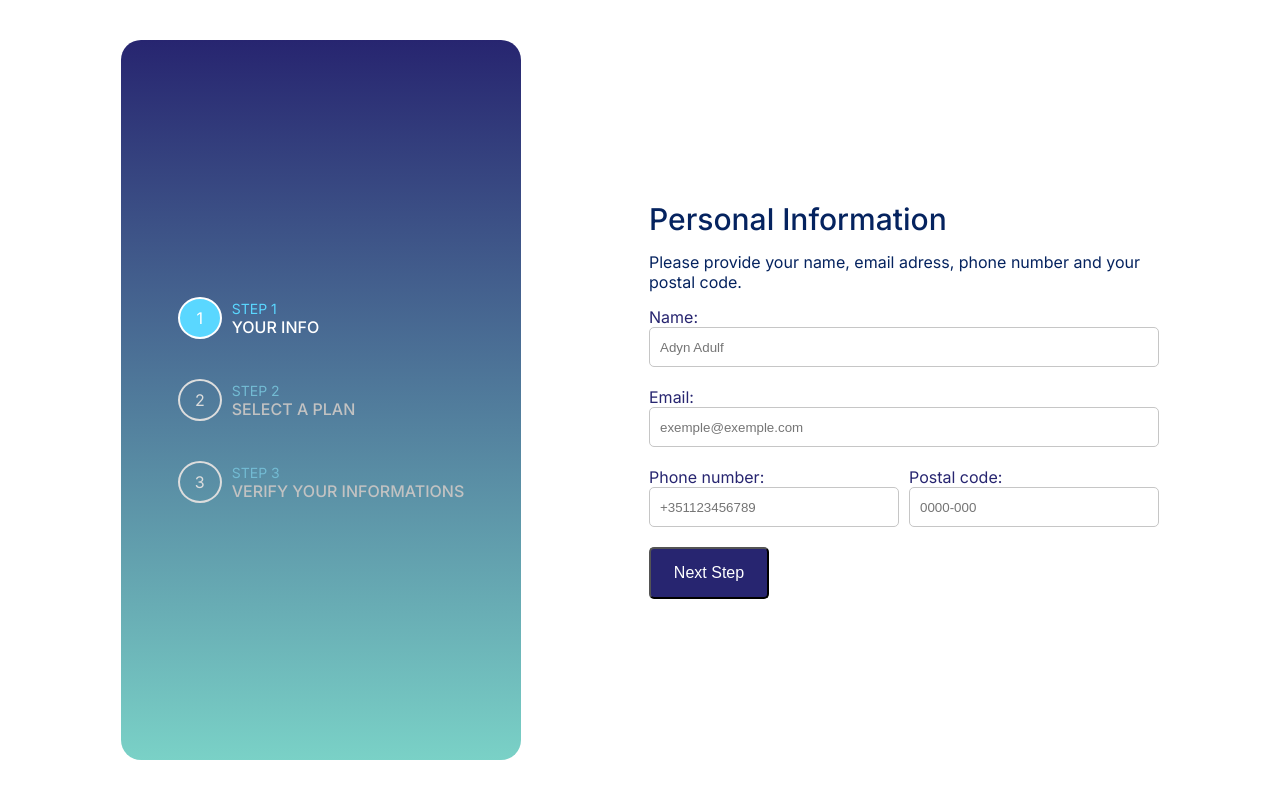
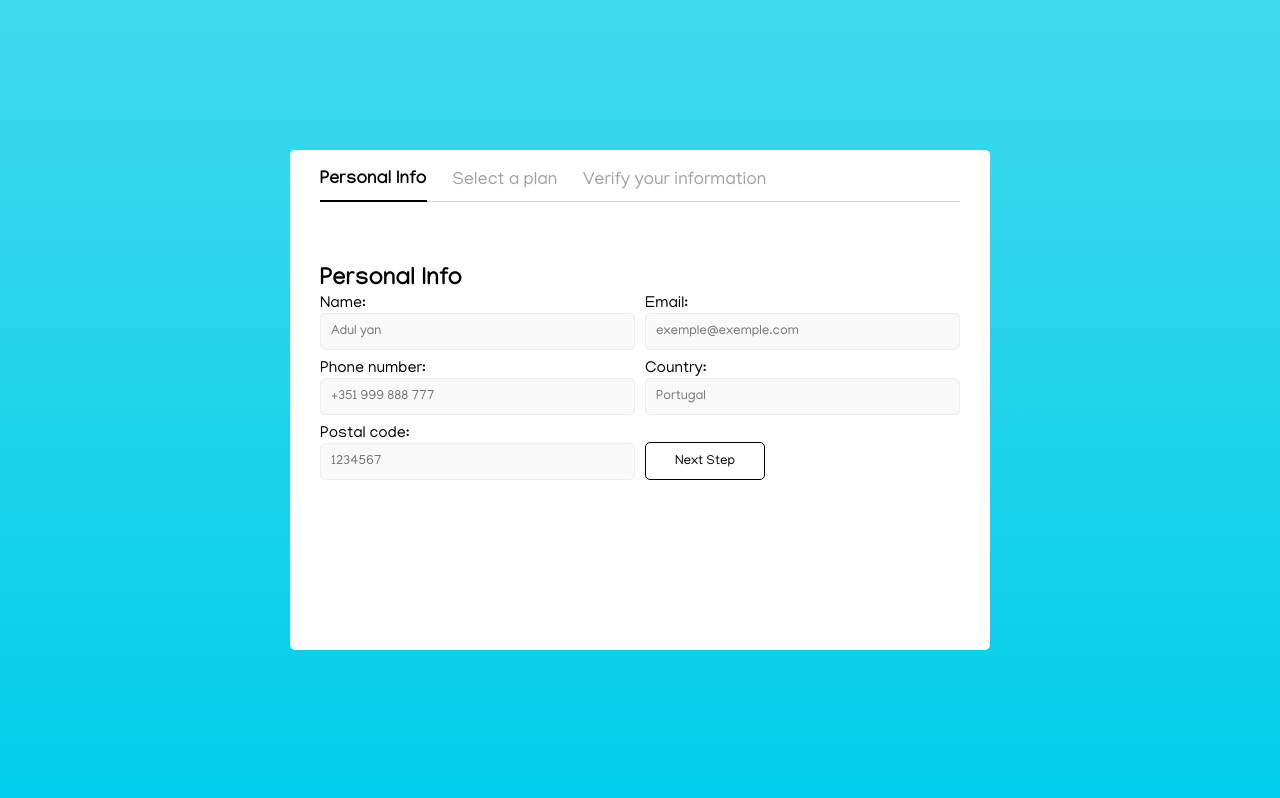
Before and after one commit to leokoby/step-form, a Next.js app: page / in a window 1280 px wide. Built offline with nearby package versions, Linux system fonts and the light colour scheme.

Commit message:
feature new form page

```diff
--- /dev/null
+++ b/src/app/components/InfoForm/PersonalForm.jsx
@@ -0,0 +1,47 @@
+import React from 'react'
+import styles from '../../page.module.css'
+import {useForm} from 'react-hook-form'
+
+export default function PersonalForm({setState}) {
+  const { register, handleSubmit } = useForm()
+
+  const onSubmit = (data) => {
+    const {name, email, phonenumber, postalcode, country} = data
+
+    if(name && email && phonenumber && postalcode && country){
+      setState(2)
+      localStorage.setItem('infoform', JSON.stringify(data))
+    }
+  }
+
+  return (
+    <div  className={styles.containerForm}>
+      <h2>Personal Info</h2>
+      <form method='POST' onSubmit={handleSubmit(onSubmit)}>
+        <div>
+          <label htmlFor="name">
+            Name:
+            <input {...register("name")} id='name' placeholder='Adul yan'/>
+          </label>
+          <label htmlFor="email">
+            Email:
+            <input {...register("email")} id='email' placeholder='exemple@exemple.com'/>
+          </label>
+          <label htmlFor="phone">
+            Phone number:
+            <input {...register("phonenumber")} id='phone' placeholder='+351 999 888 777'/>
+          </label>
+          <label htmlFor="country">
+            Country:
+            <input {...register("country")} id='country' placeholder='Portugal'/>
+          </label>
+          <label htmlFor="postalcode">
+            Postal code:
+            <input {...register("postalcode")} id='postalcode' placeholder='1234567'/>
+          </label>
+          <input type='submit' value={'Next Step'}/>
+        </div>
+      </form>
+    </div>
+  )
+}
--- a/src/app/globals.css
+++ b/src/app/globals.css
@@ -1,6 +1,9 @@
+@import url('https://fonts.googleapis.com/css2?family=Manjari:wght@100;400;700&display=swap');
+
 *{
   margin: 0;
   padding: 0;
   box-sizing: border-box;
   text-decoration: none;
+  font-family: 'Manjari';
 }
--- a/src/app/layout.jsx
+++ b/src/app/layout.jsx
@@ -1,7 +1,7 @@
 import './globals.css'
-import { Inter } from 'next/font/google'
+import { Manjari } from 'next/font/google'
 
-const inter = Inter({ subsets: ['latin'] })
+const manjari = Manjari({weight: '400', subsets: ['latin']})
 
 export const metadata = {
   title: 'Create Next App',
@@ -11,7 +11,7 @@ export const metadata = {
 export default function RootLayout({ children }) {
   return (
     <html lang="en">
-      <body className={inter.className}>{children}</body>
+      <body className={manjari.className}>{children}</body>
     </html>
   )
 }
--- a/src/app/page.jsx
+++ b/src/app/page.jsx
@@ -1,9 +1,7 @@
 "use client"
 import { useState } from 'react'
 import styles from './page.module.css'
-import InfoForm from './components/InfoForm/InfoForm'
-import Plans from './components/Plans/Plans'
-import VerifyInfo from './components/VerifyInfo/VerifyInfo'
+import PersonalForm from './components/InfoForm/PersonalForm'
 
 
 
@@ -12,34 +10,14 @@ export default function Home() {
 
   return (
     <main className={styles.main}>
-      <aside className={styles.containerAside}>
-        <div>
-          <span className={styles.containerStep}>
-            <p className={`${styles.bullet} ${step > 0 ? styles.bulletActive : ''}`}>1</p>
-            <span className={`${styles.stepInfo} ${step > 0 ? styles.stepActive : ''}`}>
-              <p className={styles.stepNumber}>STEP 1</p>
-              <p className={styles.stepName}>YOUR INFO</p>
-            </span>
-          </span>
-          <span className={styles.containerStep}>
-            <p className={`${styles.bullet} ${step > 1 ? styles.bulletActive : ''}`}>2</p>
-            <span className={`${styles.stepInfo} ${step > 1 ? styles.stepActive : ''}`}>
-              <p className={styles.stepNumber}>STEP 2</p>
-              <p className={styles.stepName}>SELECT A PLAN</p>
-            </span>
-          </span>
-          <span className={styles.containerStep}>
-            <p className={`${styles.bullet} ${step > 2 ? styles.bulletActive : ''}`}>3</p>
-            <span className={`${styles.stepInfo} ${step > 2 ? styles.stepActive : ''}`}>
-              <p className={styles.stepNumber}>STEP 3</p>
-              <p className={styles.stepName}>VERIFY YOUR INFORMATIONS</p>
-            </span>
-          </span>
-        </div>
-      </aside>
-      {step <= 1 ? <InfoForm setSate={setStep} /> : null}
-      {step == 2 ? <Plans  setState={setStep}/> : null}
-      {step == 3 ? <VerifyInfo/> : null }
+      <div className={styles.mainContainer}>
+        <nav>
+          <button className={`${styles.activeButton}`}>Personal Info</button>
+          <button>Select a plan</button>
+          <button>Verify your information</button>
+        </nav>
+        <PersonalForm setState={setStep}/>
+      </div>
     </main>
   )
 }
--- a/src/app/page.module.css
+++ b/src/app/page.module.css
@@ -1,164 +1,103 @@
 .main {
   width: 100%;
-  max-width: 1400px;
-  margin: 0 auto;
   height: 100vh;
-  background-color: rgb(255, 255, 255);
-  display: flex;
-  justify-content: center;
-  gap: 10%;
-  align-items: center;
-}
-.main .containerAside {
-  width: 400px;
-  height: 90%;
-  border-radius: 20px;
-  background: linear-gradient(180deg, #272570 0%, rgba(40, 181, 164, 0.62) 100%);
+  background: linear-gradient(180deg, #41D9EE 0%, #00CEEA 100%);
   display: flex;
   align-items: center;
   justify-content: center;
 }
-.main .containerAside div {
+
+.mainContainer {
+  width: 700px;
+  height: 500px;
+  background: #fff;
+  border-radius: 5px;
+  padding: 20px 30px;
+}
+.mainContainer nav {
+  display: flex;
+  align-items: center;
+  gap: 1.6rem;
+  padding-bottom: 10px;
+  border-bottom: 1px solid #D4D4D4;
+}
+.mainContainer nav button {
+  background: transparent;
+  border: none;
+  color: #A2A2A2;
+  font-size: 1.125rem;
+  cursor: pointer;
+  position: relative;
+}
+.mainContainer nav button.activeButton {
+  color: #000;
+  font-weight: 700;
+}
+.mainContainer nav button.activeButton::after {
+  content: "";
+  width: 100%;
+  height: 2px;
+  position: absolute;
+  background: rgb(0, 0, 0);
+  bottom: -11px;
+  left: 0;
+}
+@media (max-width: 1000px) {
+  .mainContainer {
+    width: 100%;
+    max-width: 90vw;
+    height: 100%;
+    max-height: 520px;
+  }
+}
+
+.containerForm {
+  margin-top: 10%;
+}
+.containerForm form div {
+  width: 100%;
+  display: grid;
+  -moz-column-gap: 10px;
+       column-gap: 10px;
+  row-gap: 10px;
+  grid-template-columns: repeat(2, 1fr);
+  align-items: end;
+}
+.containerForm form div label {
   display: flex;
   flex-direction: column;
-  justify-content: center;
-  gap: 40px;
-}
-.main .containerAside div .containerStep {
-  display: flex;
-  align-items: center;
-  gap: 10px;
-}
-.main .containerAside div .containerStep .bullet {
-  width: 30px;
-  height: 42px;
-  display: flex;
-  align-items: center;
-  justify-content: center;
-  padding: 15px 20px;
-  border: 2px solid #dddddd;
-  border-radius: 50%;
-  color: #dddddd;
-}
-.main .containerAside div .containerStep .bulletActive {
-  display: flex;
-  align-items: center;
-  justify-content: center;
-  padding: 15px 20px;
-  border: 2px solid #fff;
-  border-radius: 50%;
-  color: #fff;
-  background-color: #5AD7FF;
-}
-.main .containerAside div .containerStep .stepInfo .stepNumber {
-  color: #73bbd3;
-  font-size: 0.875rem;
-}
-.main .containerAside div .containerStep .stepInfo .stepName {
-  color: #c2c2c2;
-  font-size: 1rem;
-  font-weight: 500;
-}
-.main .containerAside div .containerStep .stepActive .stepName {
-  color: #FFF;
-}
-.main .containerAside div .containerStep .stepActive .stepNumber {
-  color: #5AD7FF;
-}
-.main .containerForm {
-  display: flex;
-  flex-direction: column;
-  gap: 15px;
-  width: 100%;
-  max-width: 510px;
-}
-.main .containerForm .titlePlans {
-  color: #05235F;
-  font-size: 1.875rem;
-  font-style: normal;
-  font-weight: 500;
-  line-height: normal;
-}
-.main .containerForm .subtitlePlans {
-  color: #05235F;
+  color: #000;
   font-size: 1rem;
   font-style: normal;
   font-weight: 400;
   line-height: normal;
 }
-.main .containerForm form {
-  display: flex;
-  flex-direction: column;
-  gap: 20px;
+.containerForm form div label input {
+  padding: 10px;
+  border-radius: 5px;
+  border: none;
+  border: 1px solid #EDEDED;
+  background-color: #F9F9F9;
 }
-.main .containerForm form label {
-  display: flex;
-  flex-direction: column;
-  color: #272570;
-  font-weight: 400;
-  font-size: 1rem;
-}
-.main .containerForm form label input {
-  height: 40px;
-  padding: 0 10px;
-  border: 1px solid #c6c6c6;
+.containerForm form div input[type=submit] {
+  height: 38px;
+  width: 120px;
+  background-color: transparent;
+  border: 1px solid #000;
   border-radius: 5px;
-}
-.main .containerForm form div {
-  display: flex;
-  gap: 10px;
-}
-.main .containerForm form div label input {
-  width: 250px;
-}
-.main .containerForm form button {
-  width: 100%;
-  max-width: 120px;
-  padding: 15px;
   cursor: pointer;
-  background-color: #272570;
-  color: #fff;
-  font-weight: 500;
-  font-size: 1rem;
-  border-radius: 5px;
   transition: all 200ms ease-in-out;
 }
-.main .containerForm form button:hover {
-  background-color: #1a184a;
+.containerForm form div input[type=submit]:hover {
+  background-color: #000;
+  box-shadow: 0px 0px 10px rgba(0, 0, 0, 0.32);
+  color: #fff;
 }
-
 @media (max-width: 1000px) {
-  .main {
-    flex-direction: column;
-    gap: 2%;
-    max-width: 90vw;
-  }
-  .main .containerAside {
-    width: 100%;
-  }
-  .main .containerAside div {
-    gap: 10px !important;
-  }
-  .main .containerAside div .containerStep .bullet {
-    width: 30px;
-    height: 30px;
-    padding: 5px 10px;
-  }
-  .main .containerAside div .containerStep .bulletActive {
-    padding: 5px 10px;
-    border: 2px solid #fff;
-  }
-  .main .containerAside div .containerStep .stepInfo .stepNumber {
-    font-size: 0.675rem;
-  }
-  .main .containerAside div .containerStep .stepInfo .stepName {
-    font-size: 0.875rem;
-    font-weight: 500;
+  .containerForm {
+    margin-top: 20px;
   }
   .containerForm form div {
-    flex-direction: column;
-  }
-  .containerForm form div label input {
-    width: 100% !important;
+    grid-template-columns: 1fr;
   }
 }/*# sourceMappingURL=page.module.css.map */
--- a/src/app/page.module.scss
+++ b/src/app/page.module.scss
@@ -1,196 +1,108 @@
 .main{
   width: 100%;
-  max-width: 1400px;
-  margin: 0 auto;
   height: 100vh;
-  background-color: rgb(255, 255, 255);
-  display: flex;
-  justify-content: center;
-  gap: 10%;
-  align-items: center;
-  .containerAside{
-    width: 400px;
-    height: 90%;
-    border-radius: 20px;
-    background: linear-gradient(180deg, #272570 0%, rgba(40, 181, 164, 0.62) 100%);
+  background: linear-gradient(180deg, #41D9EE 0%, #00CEEA 100%);
   display: flex;
   align-items: center;
   justify-content: center;
+}
 
-    div{
-      display: flex;
-      flex-direction: column;
-      justify-content: center;
-      gap: 40px;
-      .containerStep{
+.mainContainer{
+  width: 700px;
+  height: 500px;
+  background: #fff;
+  border-radius: 5px;
+  padding: 20px 30px;
+  nav{
     display: flex;
     align-items: center;
-        gap: 10px;
-        .bullet{
-          width: 30px;
-          height: 42px;
-          display: flex;
-          align-items: center;
-          justify-content: center;
-          padding: 15px 20px;
-          border: 2px solid #dddddd;
-          border-radius: 50%;
-          color: #dddddd;
-        }
-        .bulletActive{
-          display: flex;
-          align-items: center;
-          justify-content: center;
-          padding: 15px 20px;
-          border: 2px solid #fff;
-          border-radius: 50%;
-          color: #fff;
-          background-color: #5AD7FF;
-        }
+    gap: 1.6rem;
 
+    padding-bottom: 10px;
+    border-bottom: 1px solid #D4D4D4;
 
-        .stepInfo{
-          .stepNumber{
-            color: #73bbd3;
-            font-size: 0.875rem;
-          }
-          .stepName{
-            color: #c2c2c2;
-            font-size: 1rem;
-            font-weight: 500;
+    button{
+      background: transparent;
+      border: none;
+      color: #A2A2A2;
+      font-size: 1.125rem;
+      cursor: pointer;
+      position: relative;
 
-          }
-        }
-        .stepActive{
-          .stepName{
-            color: #FFF;
-          }
-          .stepNumber{
-            color: #5AD7FF;
-          }
+      &.activeButton{
+      color: #000;
+      font-weight: 700;
+
+      &::after{
+        content: '';
+        width: 100%;
+        height: 2px;
+        position: absolute;
+        background: rgb(0, 0, 0);
+        bottom: -11px;
+        left: 0;
       }
       }
     }
   }
 
+  @media (max-width: 1000px) {
+    width: 100%;
+    max-width: 90vw;
+    height: 100%;
+    max-height: 520px;
+  }
+}
+
 .containerForm{
+  margin-top: 10%;
+  form{
+    div{
+      width: 100%;
+      display: grid;
+      column-gap:10px;
+      row-gap: 10px;
+      grid-template-columns: repeat(2, 1fr);
+      align-items: end;
+      label{
         display: flex;
         flex-direction: column;
-    gap: 15px;
-    width: 100%;
-    max-width: 510px;
-
-    .titlePlans{
-      color: #05235F;
-      font-size: 1.875rem;
-      font-style: normal;
-      font-weight: 500;
-      line-height: normal;
-    }
-    .subtitlePlans{
-      color: #05235F;
+        color: #000;
         font-size: 1rem;
         font-style: normal;
         font-weight: 400;
         line-height: normal;
-    }
-
-
-    form{
-      display: flex;
-      flex-direction: column;
-      gap: 20px;
-
-      label{
-        display: flex;
-        flex-direction: column;
-        color: #272570;
-        font-weight: 400;
-        font-size: 1rem;
 
         input{
-          height: 40px;
-          padding:0 10px;
-          border: 1px solid #c6c6c6;
+          padding: 10px;
           border-radius: 5px;
+          border: none;
+          border: 1px solid #EDEDED;
+          background-color: #F9F9F9;
         }
       }
-
-      div{
-        display: flex;
-        gap: 10px;
-        label{
-          input{
-            width: 250px;
-          }
-        }
-      }
-
-      button {
-        width: 100%;
-        max-width: 120px;
-        padding: 15px;
+      input[type="submit"]{
+        height: 38px;
+        width: 120px;
+        background-color: transparent;
+        border: 1px solid #000;
+        border-radius: 5px;
         cursor: pointer;
-        background-color: #272570;
-        color: #fff;
-        font-weight: 500;
-        font-size: 1rem;
-        border-radius: 5px;
         transition: all 200ms ease-in-out;
         &:hover{
-          background-color:darken($color: #272570, $amount: 10);
+          background-color: #000;
+          box-shadow: 0px 0px 10px rgba(0,0,0,0.32);
+          color: #fff;
         }
-      }
-
       }
     }
   }
 
   @media (max-width: 1000px) {
-  .main{
-    flex-direction: column;
-    gap: 2%;
-    max-width: 90vw;
-
-    .containerAside{
-      width: 100%;
-
-      div{
-        gap: 10px !important;
-        .containerStep{
-          .bullet{
-            width: 30px;
-            height: 30px;
-            padding: 5px 10px;
-          }
-          .bulletActive{
-            padding: 5px 10px;
-            border: 2px solid #fff;
-          }
-
-          .stepInfo{
-            .stepNumber{
-              font-size: 0.675rem;
-            }
-            .stepName{
-              font-size: 0.875rem;
-              font-weight: 500;
-
-            }
-          }
-        }
-      }
+    margin-top: 20px;
+    form div{
+      grid-template-columns: 1fr;
     }
   }
 
-  .containerForm{
-    form{
-      div{
-        flex-direction: column;
-        label input{
-          width: 100% !important;
 }
-      }
-    }
-  }
-}
```
Also changed, not shown: 1 other file (tests, documents, lock files or other folders). Lines whose indentation alone changed are shown as unchanged.
